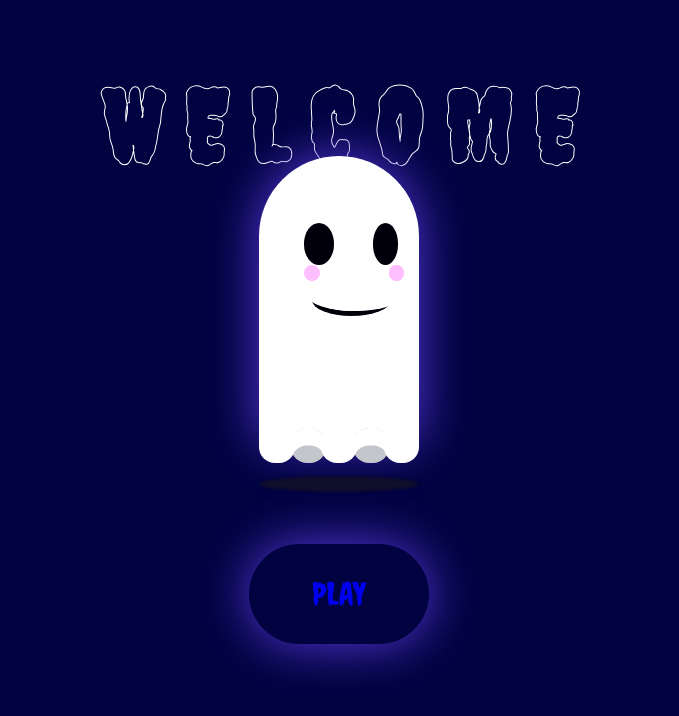
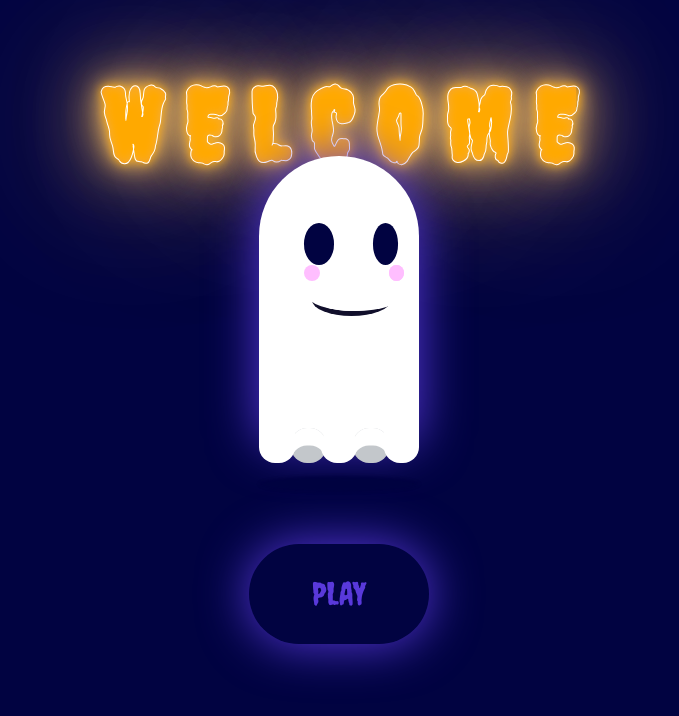
Before and after one commit to Jerry-306/gobang-ts, a React (Vite) app: page /#/welcome in a window 1280 px wide. Shown: the top 716 px of the page, without its empty margins (301-980 px from the left). Built offline with nearby package versions, Linux system fonts and the light colour scheme.

Commit message:
动画优化

```diff
--- a/src/Pages/Welcome/index.css
+++ b/src/Pages/Welcome/index.css
@@ -5,12 +5,12 @@
     justify-content: center;
     margin: 0;
     min-height: 100vh;
-    background: #010341;
+    background: var(--bg-color);
   }
 
   h1 {
     position: absolute;
-    top: 1px;
+    top: 0;
     font-family: "Creepster", cursive;
     font-size: 100px;
     color: transparent;
@@ -19,15 +19,6 @@
     background-repeat: no-repeat;
     -webkit-background-clip: text;
     background-position: -850px 0;
-    transition: background-position 1s, text-shadow 1s;
-    transition-delay: 0.6s, 0s;
-  }
-
-  h1:hover {
-    transition: background-position 1s, text-shadow 1s;
-    transition-delay: 0s, 1s;
-    background-position: 0 0;
-    text-shadow: 0 0 10px #FFA900, 0 0 20px #efb75f, 0 0 40px #efb75f, 0 0 80px #efb75f, 0 0 160px #efb75f;
   }
 
   #container {
@@ -57,7 +48,7 @@
   .ghost .body .face .eyes {
     width: 1.9rem;
     height: 2.6rem;
-    background: #01000a;
+    background: var(--bg-color);
     border-radius: 50%;
     animation: eyesBlink 3s linear infinites;
   }
@@ -107,7 +98,7 @@
     left: .3rem;
     height: inherit;
     border-radius: 50%;
-    box-shadow: 0px 5px 0px 0px #01000a;
+    box-shadow: 0px 5px 0px 0px var(--box-shadow);
   }
 
   .ghost .bottom {
@@ -165,7 +156,7 @@
     height: 1rem;
     top: 20rem;
     border-radius: 50%;
-    background: #110f2b;
+    background: var(--bg-color);
     filter: blur(0.1rem);
     animation: shadowAnimation 2s linear infinite;
   }
@@ -176,16 +167,12 @@
     margin-top: 100px;
     text-align: center;
     text-decoration: none;
+    color: #5939db;
     font-size: 32px;
     line-height: 100px;
     border-radius: 50px;
     box-shadow: 0px 0px 0px #dbdbdb inset, 0 0 50px #5939db;
-    animation: ghostFloat 2s ease-in-out infinite;
-  }
-
-  .play-game:hover {
-    color: #FFA900;
-    box-shadow: 0 0 10px #FFA900, 0 0 20px #efb75f, 0 0 40px #efb75f, 0 0 80px #efb75f, 0 0 160px #efb75f;
+    /* animation: ghostFloat 2s ease-in-out infinite; */
   }
 
   @keyframes ghostFloat {
--- a/src/Pages/Welcome/index.tsx
+++ b/src/Pages/Welcome/index.tsx
@@ -1,10 +1,36 @@
-import { Link } from "react-router-dom";
+import { useNavigate } from "react-router-dom";
+import { motion } from "framer-motion";
 import "./index.css";
 
 export default function Welcome() {
+  const test = {
+    backgroundPosition: "0",
+    textShadow:
+      "0 0 10px #FFA900, 0 0 20px #efb75f, 0 0 40px #efb75f, 0 0 80px #efb75f, 0 0 160px #efb75f",
+    transition: {
+      type: "spring",
+      bounce: 0.25,
+      duration: 1,
+      stiffness: 100,
+      delay: 0.6,
+    },
+  };
+  const whileHover = {
+    scale: 1.1,
+    color: "#FFA900",
+    boxShadow:
+      "0 0 10px #FFA900, 0 0 20px #efb75f, 0 0 40px #efb75f, 0 0 80px #efb75f, 0 0 160px #efb75f",
+    transition: { type: "spring", stiffness: 400, damping: 17 },
+  };
+  const whileTap = {
+    scale: 0.9,
+    transition: { type: "spring", stiffness: 400, damping: 17 },
+  };
+
+  const nav = useNavigate();
   return (
     <div className="welcome-root">
-      <h1>W E L C O M E</h1>
+      <motion.h1 animate={test}>W E L C O M E</motion.h1>
       <div id="container">
         <div className="ghost">
           <div className="body">
@@ -23,9 +49,14 @@ export default function Welcome() {
           <div className="shadow"></div>
         </div>
       </div>
-      <Link to="/home" className="play-game">
+      <motion.div
+        className="play-game"
+        whileHover={whileHover}
+        whileTap={whileTap}
+        onClick={() => setTimeout(() => nav("/home"), 500)}
+      >
         PLAY
-      </Link>
+      </motion.div>
     </div>
   );
 }
--- a/src/components/FunctionButtons/index.tsx
+++ b/src/components/FunctionButtons/index.tsx
@@ -87,8 +87,12 @@ const FunctionButtons = () => {
   const whileHover = {
     scale: 1.1,
     boxShadow: "0px 0px 10px #dbdbdb inset, 0 0 50px #f9ca6c",
+    transition: { type: "spring", stiffness: 400, damping: 17 },
   };
-  const whileTap = { scale: 0.9 };
+  const whileTap = {
+    scale: 0.9,
+    transition: { type: "spring", stiffness: 400, damping: 17 },
+  };
   const variants = {
     hidden: { opacity: 0, x: "300px" },
     visible: {
--- a/src/components/Pattern/index.tsx
+++ b/src/components/Pattern/index.tsx
@@ -24,8 +24,12 @@ export default function Pattern() {
   const whileHover = {
     scale: 1.1,
     boxShadow: "0px 0px 0px #dbdbdb inset, 0 0 50px #f9ca6c",
+    transition: { type: "spring", stiffness: 400, damping: 17 },
   };
-  const whileTap = { scale: 0.9 };
+  const whileTap = {
+    scale: 0.9,
+    transition: { type: "spring", stiffness: 400, damping: 17 },
+  };
   const variants = {
     hidden: { opacity: 0, x: "300px" },
     visible: {
--- a/src/index.css
+++ b/src/index.css
@@ -18,6 +18,8 @@ body {
   background-color: var(--bg-color);
   font-family: "Creepster", cursive;
   color: var(--text-color);
+  -webkit-user-select: none;
+  user-select: none;
 }
 
 
```
